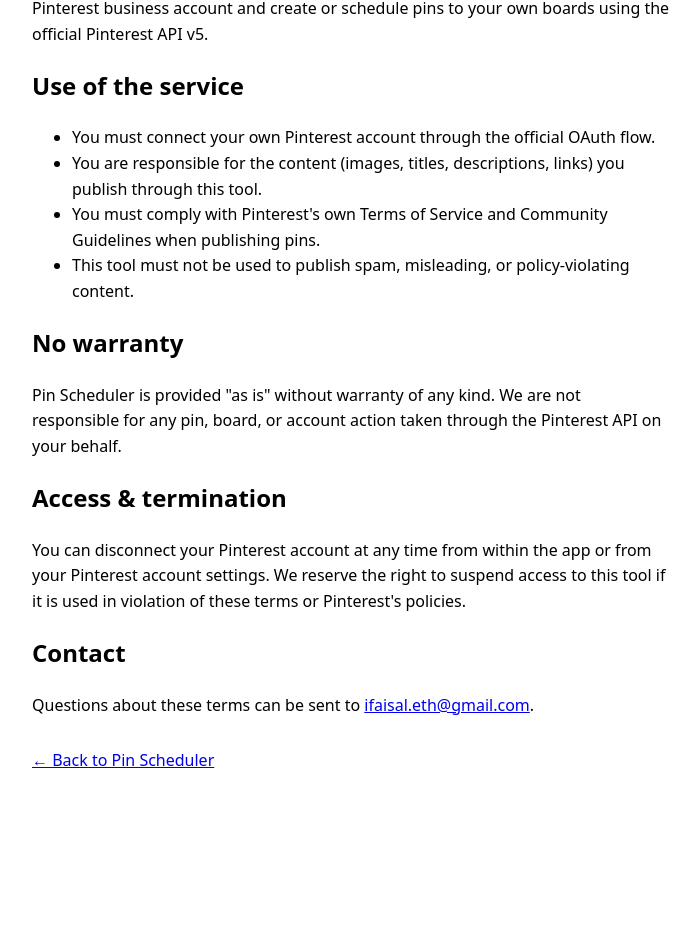
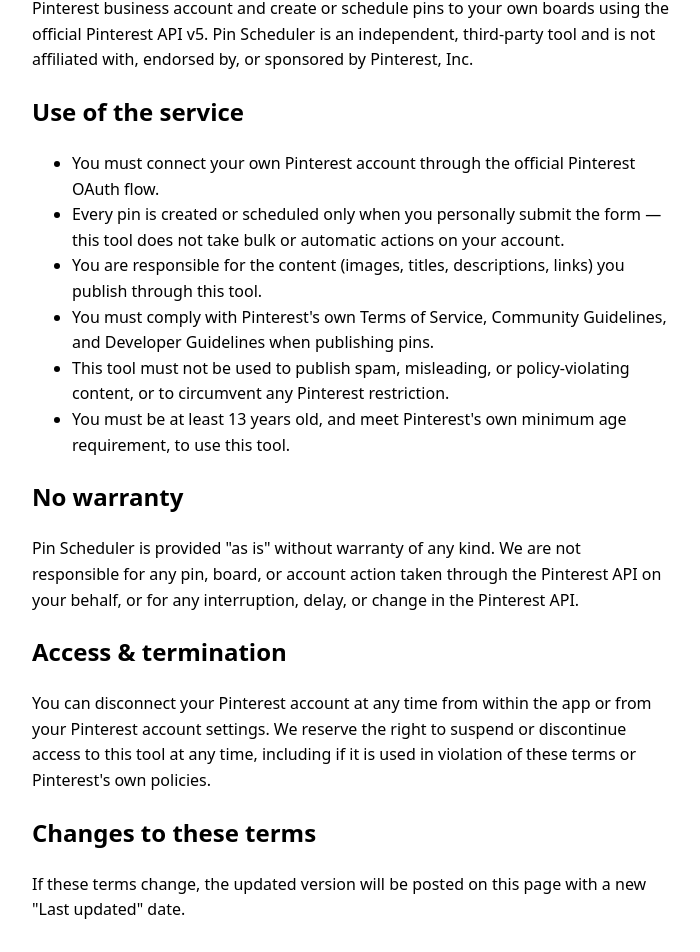
Before and after one commit to faisalhbd/pinterest-scheduler, a Next.js app: page /freekit-pin-scheduler-terms in a window 1280 px wide. Shown: the part 235-1187 px from the top of the page, without its empty margins (288-988 px from the left). Before the commit the page ends 1049 px from the top, so only its background shows below. Built offline with nearby package versions, Linux system fonts and the light colour scheme.

Commit message:
Update page.js

```diff
--- a/app/freekit-pin-scheduler-terms/page.js
+++ b/app/freekit-pin-scheduler-terms/page.js
@@ -1,43 +1,63 @@
+import Footer from "../components/Footer"
+
 export const metadata = {
   title: "Terms of Service — Pin Scheduler by Freekit",
 }
 
 export default function Terms() {
   return (
+    <>
     <main style={{ maxWidth: 640, margin: "40px auto", fontFamily: "system-ui, sans-serif", padding: "0 16px", lineHeight: 1.6 }}>
       <h1>Terms of Service — Pin Scheduler (Freekit)</h1>
       <p>Last updated: July 2026</p>
       <p>
-        Pin Scheduler is a free tool by Freekit (freekit.online) that lets you connect your own
-        Pinterest business account and create or schedule pins to your own boards using the
-        official Pinterest API v5.
+        Pin Scheduler is a free tool by Freekit (freekit.online) that lets you connect your
+        own Pinterest business account and create or schedule pins to your own boards using
+        the official Pinterest API v5. Pin Scheduler is an independent, third-party tool and
+        is not affiliated with, endorsed by, or sponsored by Pinterest, Inc.
       </p>
+
       <h2>Use of the service</h2>
       <ul>
-        <li>You must connect your own Pinterest account through the official OAuth flow.</li>
+        <li>You must connect your own Pinterest account through the official Pinterest OAuth flow.</li>
+        <li>Every pin is created or scheduled only when you personally submit the form — this tool does not take bulk or automatic actions on your account.</li>
         <li>You are responsible for the content (images, titles, descriptions, links) you publish through this tool.</li>
-        <li>You must comply with Pinterest's own Terms of Service and Community Guidelines when publishing pins.</li>
-        <li>This tool must not be used to publish spam, misleading, or policy-violating content.</li>
+        <li>You must comply with Pinterest's own Terms of Service, Community Guidelines, and Developer Guidelines when publishing pins.</li>
+        <li>This tool must not be used to publish spam, misleading, or policy-violating content, or to circumvent any Pinterest restriction.</li>
+        <li>You must be at least 13 years old, and meet Pinterest's own minimum age requirement, to use this tool.</li>
       </ul>
+
       <h2>No warranty</h2>
       <p>
-        Pin Scheduler is provided "as is" without warranty of any kind. We are not responsible for
-        any pin, board, or account action taken through the Pinterest API on your behalf.
+        Pin Scheduler is provided "as is" without warranty of any kind. We are not responsible
+        for any pin, board, or account action taken through the Pinterest API on your behalf,
+        or for any interruption, delay, or change in the Pinterest API.
       </p>
+
       <h2>Access &amp; termination</h2>
       <p>
         You can disconnect your Pinterest account at any time from within the app or from your
-        Pinterest account settings. We reserve the right to suspend access to this tool if it is
-        used in violation of these terms or Pinterest's policies.
+        Pinterest account settings. We reserve the right to suspend or discontinue access to
+        this tool at any time, including if it is used in violation of these terms or
+        Pinterest's own policies.
       </p>
+
+      <h2>Changes to these terms</h2>
+      <p>
+        If these terms change, the updated version will be posted on this page with a new
+        "Last updated" date.
+      </p>
+
       <h2>Contact</h2>
       <p>
         Questions about these terms can be sent to{" "}
-        <a href="mailto:ifaisal.eth@gmail.com">ifaisal.eth@gmail.com</a>.
+        <a href="mailto:info@freekit.online">info@freekit.online</a>.
       </p>
       <p style={{ marginTop: 30 }}>
         <a href="/">← Back to Pin Scheduler</a>
       </p>
     </main>
+    <Footer />
+    </>
   )
 }
```
